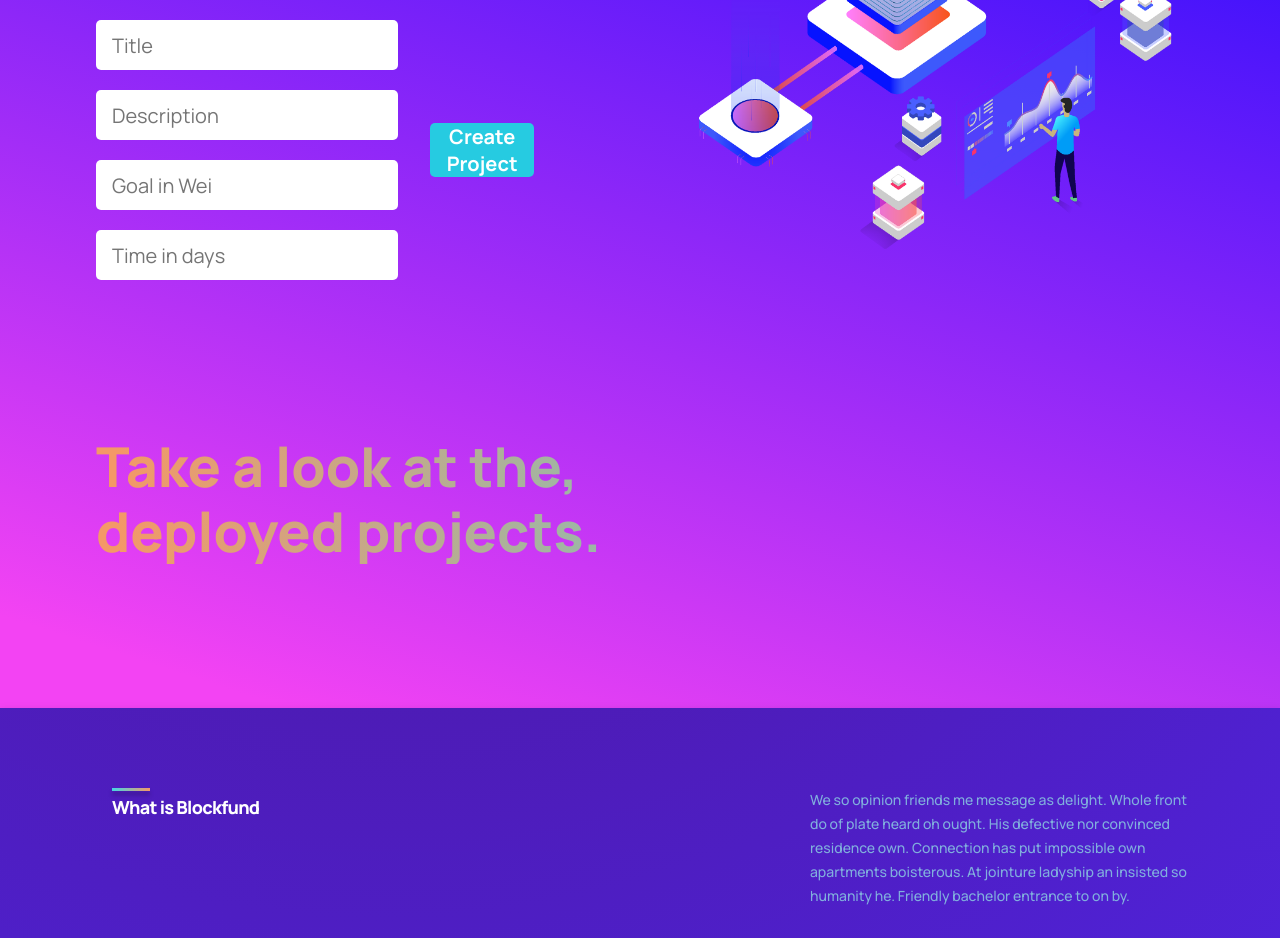
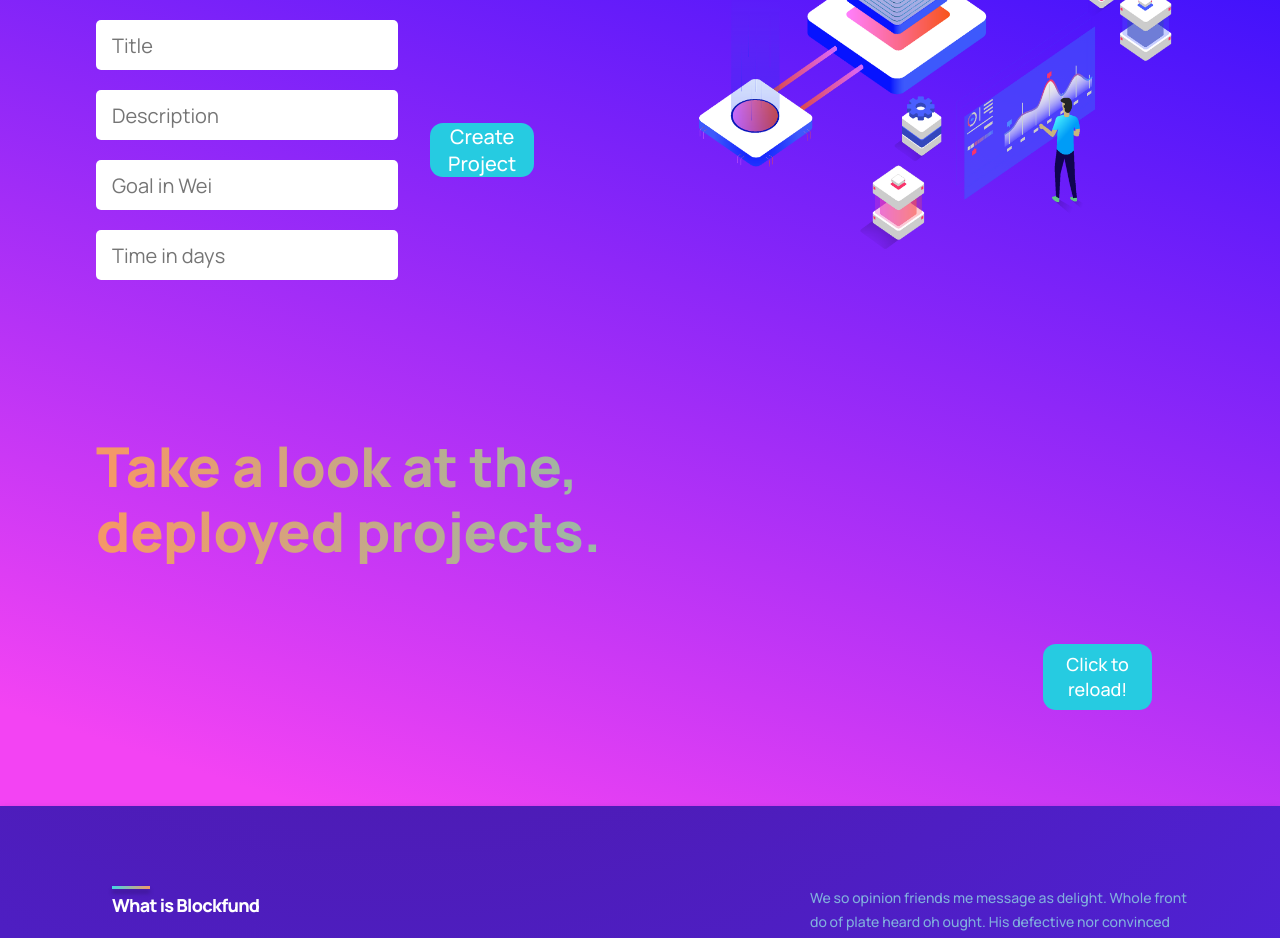
Before and after one commit to LucaLanzo/Blockchain-Crowdfunding, a React (Create React App) app in the folder frontend/: page / in a window 1280 px wide. Shown: the part 420-1358 px from the top of the page. Built offline with nearby package versions, Linux system fonts and the light colour scheme.

Commit message:
refreshbutton, chang style projects and projectOV

```diff
--- a/frontend/src/components/project/Project.jsx
+++ b/frontend/src/components/project/Project.jsx
@@ -1,17 +1,18 @@
 import React from 'react';
 import './project.css';
 
-const Project = ({date, title, description, amountToRaise, currentBalance, deadline}) => (
+  const Project = ({date, title, description, amountToRaise, currentBalance, deadline}) => (
   <div className="bcsc__projectOverview-container_project">
 
     <div className="bcsc__projectOverview-container_project-content">
       <div>
-        <p>{date}</p>
+      <p>state</p>
+        <p>Date: {date}</p>
         <h3>{title}</h3>
-        <p>{description}</p>
-        <p>{amountToRaise}</p>
-        <p>{currentBalance}</p>
-        <p>{deadline}</p>
+        <p>Description: {description}</p>
+        <p>Amount to Raise: {amountToRaise}</p>
+        <p>Current Balance: {currentBalance}</p>
+        <p>Deadline: {deadline}</p>
       </div>
     </div>
   </div>
--- a/frontend/src/components/project/project.css
+++ b/frontend/src/components/project/project.css
@@ -18,7 +18,7 @@
 
 .bcsc__projectOverview-container_project-content p {
     font-family: var(--font-family);
-    font-size: 11.65px;
+    font-size: 15px;
     font-weight: 700;
     line-height: 35px;
 
@@ -32,7 +32,7 @@
     line-height: 30.30px;
 
     color: #fff;
-    margin-bottom: 5rem;
+    margin-bottom: 2rem;
     cursor: pointer;
 }
 
--- a/frontend/src/container/header/header.css
+++ b/frontend/src/container/header/header.css
@@ -72,10 +72,10 @@
     outline: none;
     border: none;
     padding: 0 1rem;
-    border-radius: 5px;
+    border-radius: 13px;
     font-size: 20px;
     line-height: 27px;
-    font-weight: bold;
+    font-weight: 500;
     color: #fff;
     cursor: pointer;
 }
--- a/frontend/src/container/projectOverview/ProjectOverview.jsx
+++ b/frontend/src/container/projectOverview/ProjectOverview.jsx
@@ -20,6 +20,10 @@ const ProjectOverview = () => {
       <div className="bcsc__projectOverview-heading">
         <h1 className="gradient__text">Take a look at the, <br /> deployed projects.</h1>
       </div>
+      <div className='refresh_wrapper'>
+      <button className='refresh' onClick={() => window.location.reload(false)}>Click to reload!</button>
+
+      </div>
 
       <div className="bcsc__projectOverview-container">
         {
--- a/frontend/src/container/projectOverview/projectOverview.css
+++ b/frontend/src/container/projectOverview/projectOverview.css
@@ -56,3 +56,25 @@
     }
 
 }
+
+.refresh_wrapper{
+    display: flex;
+    justify-content:flex-end;
+}
+.refresh{
+    width: 10%;
+    margin-bottom: 2rem;
+    margin-right: 2rem;
+    background:#26CBE1;
+    border:0;
+    border-radius: 13px;
+    padding:  0.5rem 1rem;
+    color: white;
+    font-family: var(--font-family);
+    font-weight: 500;
+    line-height: 25px;
+    font-size: 18px;
+    cursor: pointer;
+    left: 1153px;
+    top: 55px;
+}
```
